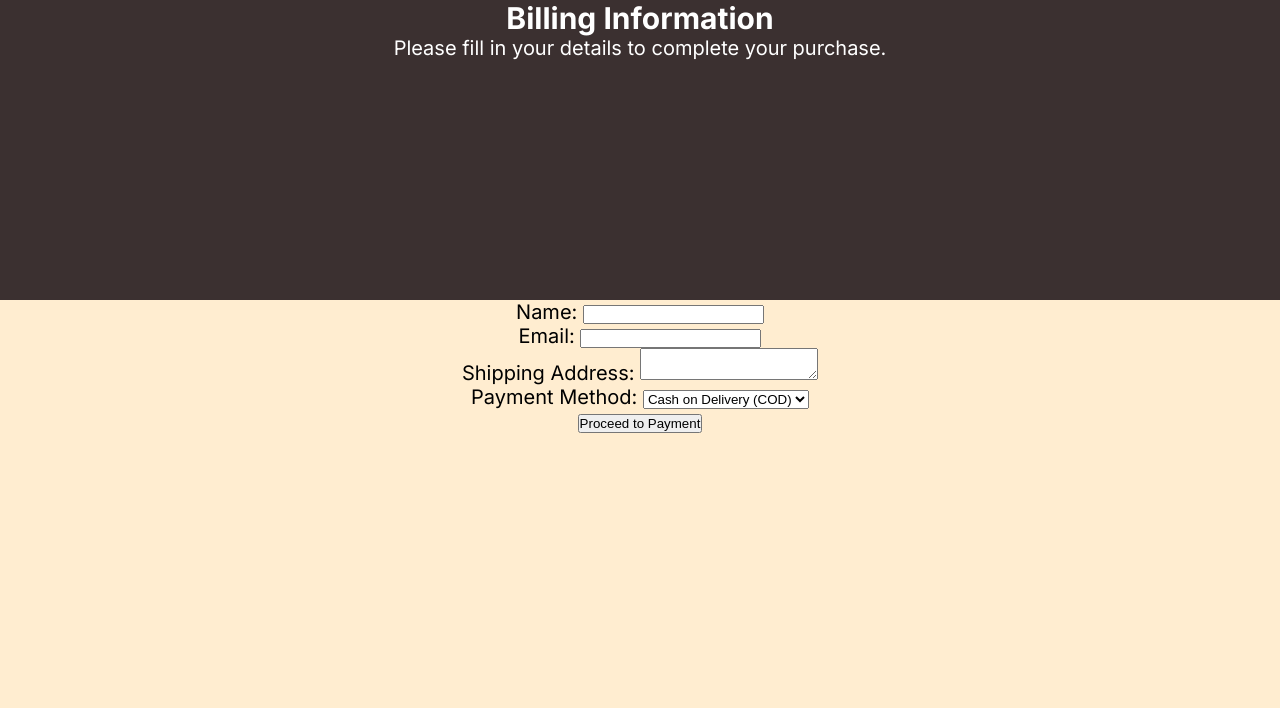
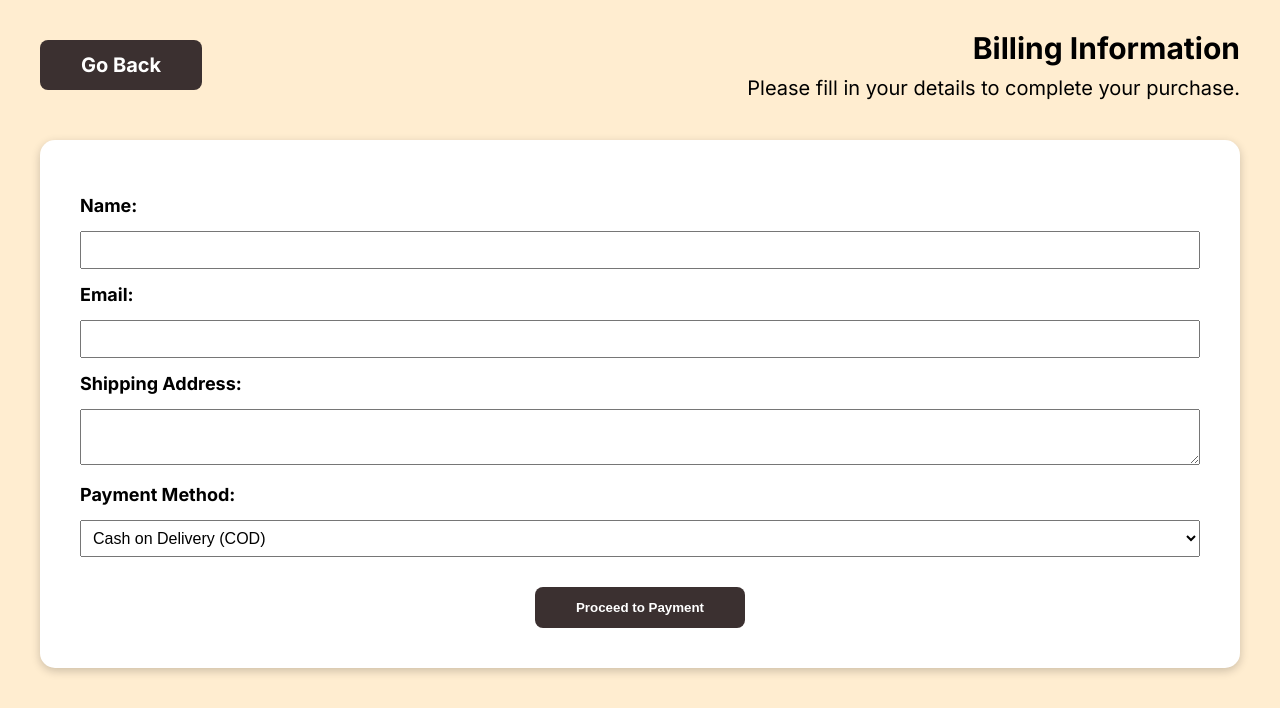
Before and after one commit to Kawtsun/GiftShopManagementSystem, a PHP site: page /pages/billing.php in a window 1280 px wide. Shown: the part 155-863 px from the top of the page. Before the commit the page ends 588 px from the top, so only its background shows below. Run offline with PHP 8.4, Linux system fonts and the light colour scheme; the visitor is signed in with stand-in values (Sample User, id 1); data that the repository does not hold is empty.

Commit message:
adjust cart

```diff
--- a/pages/billing.php
+++ b/pages/billing.php
@@ -66,10 +66,16 @@ mysqli_stmt_close($stmt);
         </div>
     </header>
     <main>
-        <div class="intro">
+        <div class="intro2">
+            <div class="cart_button_left">
+                <a href="cart.php" class="btn">Go Back</a>
+            </div>
+            <div class="intro_message_right">
                 <h2>Billing Information</h2>
                 <p>Please fill in your details to complete your purchase.</p>
             </div>
+        </div>
+        <div class="billing_container">
             <form action="../validate/process-billing.php" method="POST">
                 <div class="form-group">
                     <label for="name">Name:</label>
@@ -83,11 +89,16 @@ mysqli_stmt_close($stmt);
                     <label for="address">Shipping Address:</label>
                     <textarea id="address" name="address" required></textarea>
                 </div>
-            <div class="form-group"> <label for="payment_method">Payment Method:</label>
-                <select id="payment_method" name="payment_method" required> <option value="cod">Cash on Delivery (COD)</option> <option value="credit_card">Credit Card</option> </select>
+                <div class="form-group">
+                    <label for="payment_method">Payment Method:</label>
+                    <select id="payment_method" name="payment_method" required>
+                        <option value="cod">Cash on Delivery (COD)</option>
+                        <option value="credit_card">Credit Card</option>
+                    </select>
                 </div>
                 <button type="submit" name="submit_billing">Proceed to Payment</button>
             </form>
+        </div>
     </main>
     <footer>
         <!-- Include your site's footer here -->
--- a/pages/cart.php
+++ b/pages/cart.php
@@ -73,11 +73,11 @@ $cart_is_empty = mysqli_num_rows($result) === 0;
             if (isset($_SESSION['success_message'])) { echo "<div id='success-message' class='alert success'>{$_SESSION['success_message']}</div>"; unset($_SESSION['success_message']); }
         ?>
         <div class="intro2">
-            <div class="intro_message">
+            <div class="intro_message_left">
                 <h2>Your Cart</h2>
                 <p>These are the items you've added to your cart.</p>
             </div>
-            <div class="cart_button">
+            <div class="cart_button_right">
                 <a href="recent-orders.php" class="btn">Recent Orders</a>
             </div>
         </div>
--- a/style.css
+++ b/style.css
@@ -120,23 +120,29 @@ body {
 }
 
 .alert {
+    color: white;
     font-weight: bold;
     padding: 15px;
     border-radius: 5px;
     margin: 15px 0;
     font-size: 14px;
+    box-shadow: 0 0 10px rgba(0, 0, 0, 0.1);
 }
 
-/* Style for success messages */
 .alert.success {
-    position: fixed; top: 10px; left: 50%; transform: translateX(-50%); z-index: 1000; width: 300px; text-align: center; background-color: #4caf50; color: white; padding: 15px; border-radius: 5px; box-shadow: 0 0 10px rgba(0, 0, 0, 0.1);
+    position: fixed;
+    top: 10px;
+    left: 50%;
+    transform: translateX(-50%);
+    z-index: 1000;
+    width: 300px;
+    text-align: center;
+    background-color: #4caf50;
+
 }
 
-/* Style for error messages */
 .alert.error {
-    background-color: #c0656e;
-    color: white;
-    border: 1px solid #f5c6cb;
+    background-color: rgb(205, 67, 67);
 }
 header p {
     text-decoration:underline #ffedd0 4px;
@@ -251,9 +257,6 @@ header p {
     border: 1px solid transparent;
 }
 
-
-
-
 .intro2 {
     display: flex;
     justify-content: space-between;
@@ -264,14 +267,28 @@ header p {
     margin-bottom: 20px;
 }
 
-.intro_message {
-    text-align: left;
-    flex: 1;
+.intro2 h2 {
+    margin-bottom: 10px;
 }
 
-.intro_message h2 {
-    margin-bottom: 15px;
+.intro_message_left {
+    flex: 1;
+    text-align: left;
 }
+
+.intro_message_right {
+    flex: 1;
+    text-align: right;
+}
+
+.cart_button_left {
+    margin-right: auto;
+}
+
+.cart_button_right {
+    margin-left: auto;
+}
+
 
 .btn{
     text-decoration: none;
@@ -383,9 +400,54 @@ header p {
 }
 
 .total_billing {
-    width: 60%;
     border: 1px solid #58585836;
     background-color: white;
-    padding: 50px 0px;
+    padding: 50px 0;
     border-radius: 8px;
 }
+
+.intro3 {
+    text-align: left;
+    width: 1200px;
+    max-width: 100%;
+    margin: 30px auto;
+    margin-bottom: 20px;
+}
+
+.intro3 h2 {
+    margin-bottom: 15px;
+}
+
+.billing_container {
+    text-align: left;
+    font-size: 18px;
+    margin: 40px auto;
+    max-width: 1200px;
+    padding: 40px;
+    border-radius: 15px;
+    background-color: white;
+    box-shadow: 0 3px 10px rgb(0 0 0 / 0.2);
+}
+
+.billing_container label {
+    display: block;
+    font-weight: bold;
+    margin: 15px 0;
+}
+
+.billing_container input, textarea, select, option {
+    font-size: 16px;
+    width: 100%;
+    padding: 8px;
+}
+
+.billing_container button {
+    display: block;
+    margin: 30px auto 0;
+    color: white;
+    background-color: #3b3030;
+    border: 1px solid transparent;
+    border-radius: 8px;
+    padding: 12px 40px;
+    font-weight: bold;
+}
```
Lines whose indentation alone changed are shown as unchanged.
